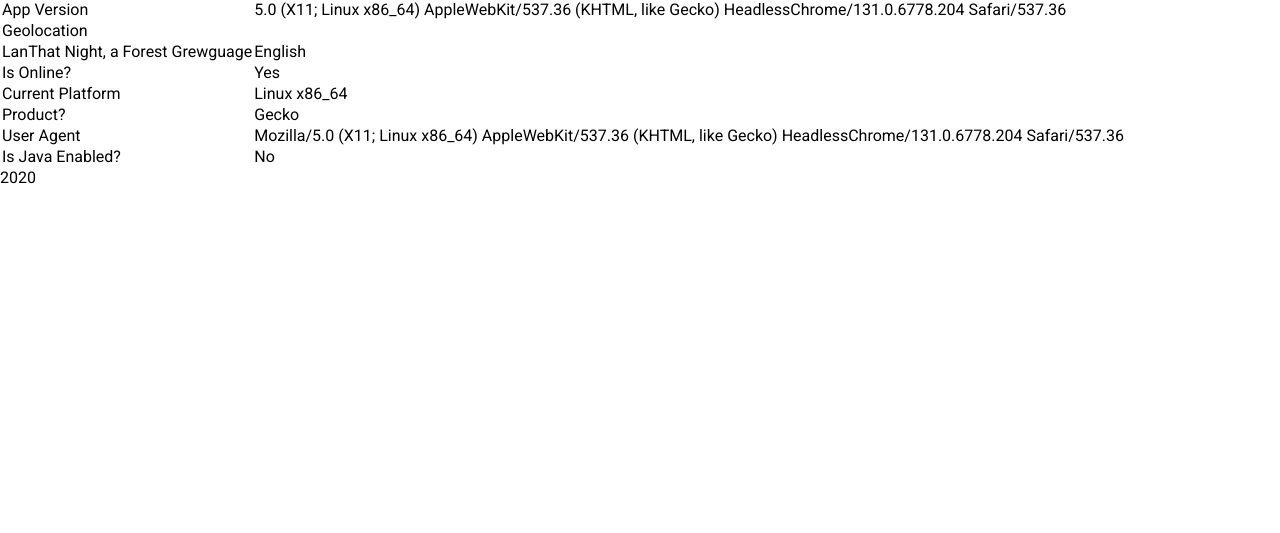
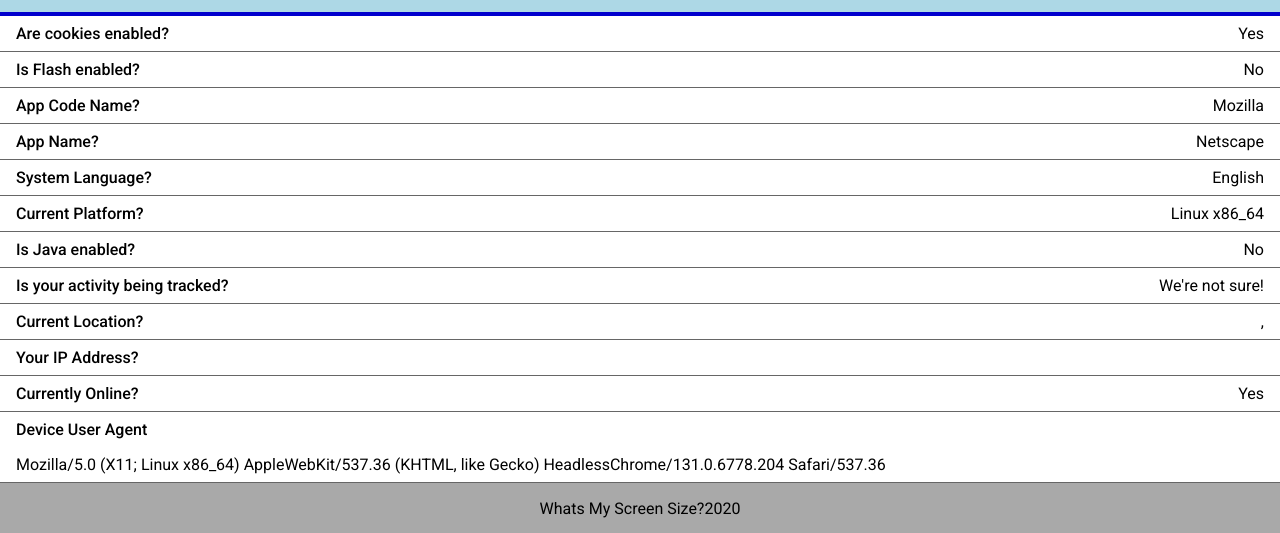
Before and after one commit to r3hab-media/whatsmyscreensize, a plain HTML site: page public/index.html in a window 1280 px wide. Shown: the part 470-1003 px from the top of the page. Before the commit the page ends 800 px from the top, so only its background shows below. Drawn offline with nearby package versions, Linux system fonts and the light colour scheme.

Commit message:
updated api references

```diff
--- a/public/css/styles.css
+++ b/public/css/styles.css
@@ -20,8 +20,6 @@
 
 * {
 	box-sizing: border-box;
-	padding: 0;
-	margin: 0;
 }
 
 ::-webkit-scrollbar {
@@ -30,11 +28,28 @@
 
 html {
   overflow: auto;
-  scrollbar-width: none;
+	scrollbar-width: none;
+	min-height: 100vh;
+	position: relative;
 }
 
 body {
 	font-family: "Roboto", sans-serif;
+	margin: 0;
+	padding: 0;
+	padding-bottom: 50px;
+}
+
+footer {
+  position: absolute;
+  bottom: 0;
+  width: 100%;
+  background: darkgray;
+	text-align: center;
+	height: 50px;
+	display: flex;
+	align-items: center;
+	justify-content: center;
 }
 
 /* utilities */
@@ -93,8 +108,16 @@ body {
 	.data-row {
 		display: flex;
 		justify-content: space-between;
-		padding: .5em 2em;
+		padding: .5em 1em;
 		border-bottom: 1px solid #666666;
+	}
+
+	.d-block {
+		display: block;
+	}
+
+	.mb-2 {
+		margin-bottom: 1em;
 	}
 }
 
--- a/public/index.html
+++ b/public/index.html
@@ -12,10 +12,7 @@
 
 		<link rel="stylesheet" href="https://cdnjs.cloudflare.com/ajax/libs/font-awesome/5.14.0/css/all.min.css" />
 		<link rel="stylesheet" href="css/styles.css" />
-		<link
-			rel="stylesheet"
-			href="https://cdnjs.cloudflare.com/ajax/libs/highlight.js/10.2.0/styles/monokai-sublime.min.css"
-		/>
+		<link rel="stylesheet" href="https://cdnjs.cloudflare.com/ajax/libs/highlight.js/10.2.0/styles/monokai-sublime.min.css" />
 
 		<title>What's My Screen Size?</title>
 	</head>
@@ -87,74 +84,63 @@
 						<span id="flashEnabled"></span>
 					</div>
 				</div>
-			</section>
-
-			<section>
-				<div class="table-responsive-sm">
-					<table class="table table-hover table-dark">
-						<tbody>
-							<!-- <tr>
-								<td>Height:</td>
-								<td><span id="screenH"></span></td>
-							</tr> -->
-							<!-- <tr>
-								<td>Device Pixel Ratio:</td>
-								<td><span id="dpr"></span></td>
-							</tr> -->
-							<!-- <tr>
-								<td>Are cookies enabled?</td>
-								<td><span id="cookiesEnabled"></span></td>
-							</tr> -->
-							<!-- <tr>
-								<td>Is Flash enabled?</td>
-								<td><span id="flashEnabled"></span></td>
-							</tr> -->
-							<tr>
-								<td>What's your IP address?</td>
-								<td><div id="ip"></div></td>
-							</tr>
-							<tr>
-								<td>App Code Name</td>
-								<td><span id="showAppCodeName"></span></td>
-							</tr>
-							<tr>
-								<td>App Name</td>
-								<td><span id="showAppName"></span></td>
-							</tr>
-							<tr>
-								<td>App Version</td>
-								<td><span id="showAppVersion"></span></td>
-							</tr>
-							<tr>
-								<td>Geolocation</td>
-								<td><span id="address"></span></td>
-							</tr>
-							<tr>
-								<td>LanThat Night, a Forest Grewguage</td>
-								<td><span id="showLanguage"></span></td>
-							</tr>
-							<tr>
-								<td>Is Online?</td>
-								<td><span id="isBrowserOnline"></span></td>
-							</tr>
-							<tr>
-								<td>Current Platform</td>
-								<td><span id="currPlatform"></span></td>
-							</tr>
-							<tr>
-								<td>Product?</td>
-								<td><span id="currProduct"></span></td>
-							</tr>
-							<tr>
-								<td>User Agent</td>
-								<td><span id="userAgent"></span></td>
-							</tr>
-							<tr>
-								<td>Is Java Enabled?</td>
-								<td><span id="isJavaEnabled"></span></td>
-							</tr>
-						</tbody>
-					</table>
+				<div class="data-row">
+					<div class="data-left">App Code Name?</div>
+					<div class="data-right">
+						<span id="showAppCodeName"></span>
+					</div>
+				</div>
+				<div class="data-row">
+					<div class="data-left">App Name?</div>
+					<div class="data-right">
+						<span id="showAppName"></span>
+					</div>
+				</div>
+				<div class="data-row">
+					<div class="data-left">System Language?</div>
+					<div class="data-right">
+						<span id="showLanguage"></span>
+					</div>
+				</div>
+				<div class="data-row">
+					<div class="data-left">Current Platform?</div>
+					<div class="data-right">
+						<span id="currPlatform"></span>
+					</div>
+				</div>
+				<div class="data-row">
+					<div class="data-left">Is Java enabled?</div>
+					<div class="data-right">
+						<span id="isJavaEnabled"></span>
+					</div>
+				</div>
+				<div class="data-row">
+					<div class="data-left">Is your activity being tracked?</div>
+					<div class="data-right">
+						<span id="isTracked"></span>
+					</div>
+				</div>
+				<div class="data-row">
+					<div class="data-left">Current Location?</div>
+					<div class="data-right"><span id="city"></span>, <span id="state"></span></div>
+				</div>
+				<div class="data-row">
+					<div class="data-left">Your IP Address?</div>
+					<div class="data-right">
+						<span id="ip"></span>
+					</div>
+				</div>
+				<div class="data-row">
+					<div class="data-left">Currently Online?</div>
+					<div class="data-right">
+						<span id="isBrowserOnline"></span>
+					</div>
+				</div>
+				<div class="data-row d-block">
+					<div class="data-left mb-2">Device User Agent</div>
+					<div class="data-right">
+						<span id="userAgent"></span>
+					</div>
 				</div>
 			</section>
 		</div>
@@ -192,12 +178,10 @@
       </div>
     </div> -->
 
-		<footer><span id="thisYear"></span></footer>
-		<script src="https://cdnjs.cloudflare.com/ajax/libs/jquery/3.5.1/jquery.slim.min.js"></script>
-
-		<!-- <script src="https://cdnjs.cloudflare.com/ajax/libs/popper.js/1.16.1/umd/popper.min.js"></script> -->
-
-		<!-- <script src="https://cdnjs.cloudflare.com/ajax/libs/twitter-bootstrap/4.5.2/js/bootstrap.min.js"></script> -->
+		<footer>
+			Whats My Screen Size?  <span id="thisYear"></span>
+		</footer>
+		<script src="https://cdnjs.cloudflare.com/ajax/libs/jquery/3.5.1/jquery.min.js"></script>
 
 		<script src="https://cdnjs.cloudflare.com/ajax/libs/highlight.js/10.2.0/highlight.min.js"></script>
 
--- a/public/js/app.js
+++ b/public/js/app.js
@@ -60,8 +60,6 @@ function checkFlash() {
 }
 flashEnabled.textContent = checkFlash();
 
-//get ip address
-
 //get app code name
 function checkAppCodeName() {
 	return navigator.appCodeName;
@@ -74,30 +72,19 @@ function checkAppName() {
 }
 showAppName.textContent = checkAppName();
 
-//get app version
-function checkAppVersion() {
-	return navigator.appVersion;
-}
-showAppVersion.textContent = checkAppVersion();
+//get ip, city, state & country
 
-//get geolocation
-// var x = document.getElementById("demo");
-
-// function getLocation() {
-//   if (navigator.geolocation) {
-//     navigator.geolocation.getCurrentPosition(showPosition);
-//   } else {
-//     x.innerHTML = "Geolocation is not supported by this browser.";
-//   }
-// }
-
-// function showPosition(position) {
-//   x.innerHTML =
-//     "Latitude: " +
-//     position.coords.latitude +
-//     "<br>Longitude: " +
-//     position.coords.longitude;
-// }
+$.ajax({
+	url: "https://geolocation-db.com/jsonp",
+	jsonpCallback: "callback",
+	dataType: "jsonp",
+	success: function (location) {
+		$("#country").html(location.country_name);
+		$("#state").html(location.state);
+		$("#city").html(location.city);
+		$("#ip").html(location.IPv4);
+	},
+});
 
 //get language
 function getLanguage() {
@@ -107,6 +94,8 @@ function getLanguage() {
 		return "English";
 	} else if (lang == "es") {
 		return "Spanish";
+	} else {
+		return lang;
 	}
 }
 showLanguage.textContent = getLanguage();
@@ -128,12 +117,6 @@ function getPlatform() {
 }
 currPlatform.textContent = getPlatform();
 
-//get product
-function getProduct() {
-	return navigator.product;
-}
-currProduct.textContent = getProduct();
-
 //get user agent
 function getUA() {
 	return navigator.userAgent;
@@ -151,6 +134,25 @@ function getJavaStatus() {
 }
 isJavaEnabled.textContent = getJavaStatus();
 
+//user is being tracked?
+function isBeingTracked() {
+	let isTracked = navigator.doNotTrack;
+	if (isTracked == 1) {
+		return "No";
+	} else if (isTracked == 2) {
+		return "Yes";
+	} else {
+		return "We're not sure!";
+	}
+}
+isTracked.textContent = isBeingTracked();
+
+//bold left column
+let leftSide = document.getElementsByClassName("data-left");
+for (let i = 0; i < leftSide.length; i++) {
+	leftSide[i].classList.add("fw-bold");
+}
+
 //get curr year and output
 var currYr = new Date().getFullYear();
 thisYear.textContent = currYr;
```
